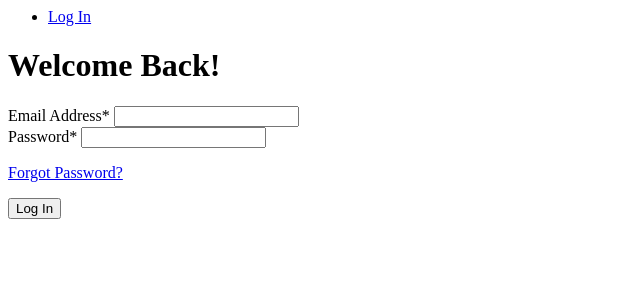
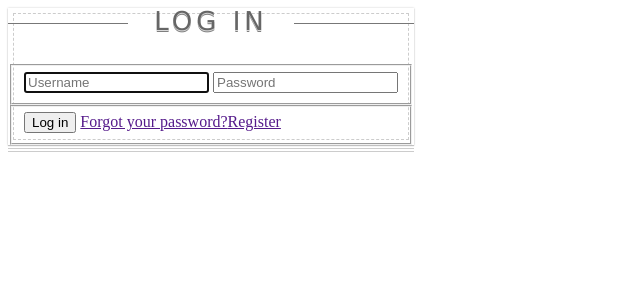
Before and after one commit to natraqila91/register-login, a PHP site: page /login.php in a window 1280 px wide. Shown: the top 300 px of the page, without its empty margins (0-640 px from the left). Run offline with PHP 8.4, Linux system fonts and the light colour scheme.

Commit message:
Update Dari Login

```diff
--- a/login.php
+++ b/login.php
@@ -1,48 +1,74 @@
 <html>
 
+<head>
+
+    <style>
+        #login {
+            box-shadow: 0 0 2px rgba(0, 0, 0, 0.2), 0 1px 1px rgba(0, 0, 0, .2), 0 3px 0 #fff, 0 4px 0 rgba(0, 0, 0, .2), 0 6px 0 #fff, 0 7px 0 rgba(0, 0, 0, .2);
+        }
+
+        #login {
+            position: absolute;
+            z-index: 0;
+        }
+
+        #login:before {
+            content: '';
+            position: absolute;
+            z-index: -1;
+            border: 1px dashed #ccc;
+            top: 5px;
+            bottom: 5px;
+            left: 5px;
+            right: 5px;
+            box-shadow: 0 0 0 1px #fff;
+        }
+
+        h1 {
+            text-shadow: 0 1px 0 rgba(255, 255, 255, .7), 0px 2px 0 rgba(0, 0, 0, .5);
+            text-transform: uppercase;
+            text-align: center;
+            color: #666;
+            margin: 0 0 30px 0;
+            letter-spacing: 4px;
+            font: normal 26px/1 Verdana, Helvetica;
+            position: relative;
+        }
+
+        h1:after,
+        h1:before {
+            background-color: #777;
+            content: "";
+            height: 1px;
+            position: absolute;
+            top: 15px;
+            width: 120px;
+        }
+
+        h1:after {
+            right: 0;
+        }
+
+        h1:before {
+            background-image: linear-gradient(right, #777, #fff);
+            left: 0;
+        }
+
+    </style>
+</head>
+
 <body>
-
-
-    <div class="form">
-
-        <ul class="tab-group">
-            <li class="tab"><a href="#login">Log In</a></li>
-        </ul>
-
-        <div class="tab-content">
-
-            <div id="login">
-                <h1>Welcome Back!</h1>
-
-                <form action="/" method="post">
-
-                    <div class="field-wrap">
-                        <label>
-              Email Address<span class="req">*</span>
-            </label>
-                        <input type="email" required autocomplete="off" />
-                    </div>
-
-                    <div class="field-wrap">
-                        <label>
-              Password<span class="req">*</span>
-            </label>
-                        <input type="password" required autocomplete="off" />
-                    </div>
-
-                    <p class="forgot"><a href="#">Forgot Password?</a></p>
-
-                    <button class="button button-block" />Log In</button>
-
-                </form>
-
-            </div>
-
-        </div>
-        <!-- tab-content -->
-
-    </div>
-    <!-- /form -->
+    <form id="login">
+        <h1>Log In</h1>
+        <fieldset id="inputs">
+            <input id="username" type="text" placeholder="Username" autofocus required>
+            <input id="password" type="password" placeholder="Password" required>
+        </fieldset>
+        <fieldset id="actions">
+            <input type="submit" id="submit" value="Log in">
+            <a href="">Forgot your password?</a><a href="">Register</a>
+        </fieldset>
+    </form>
 
 </body>
 
```
